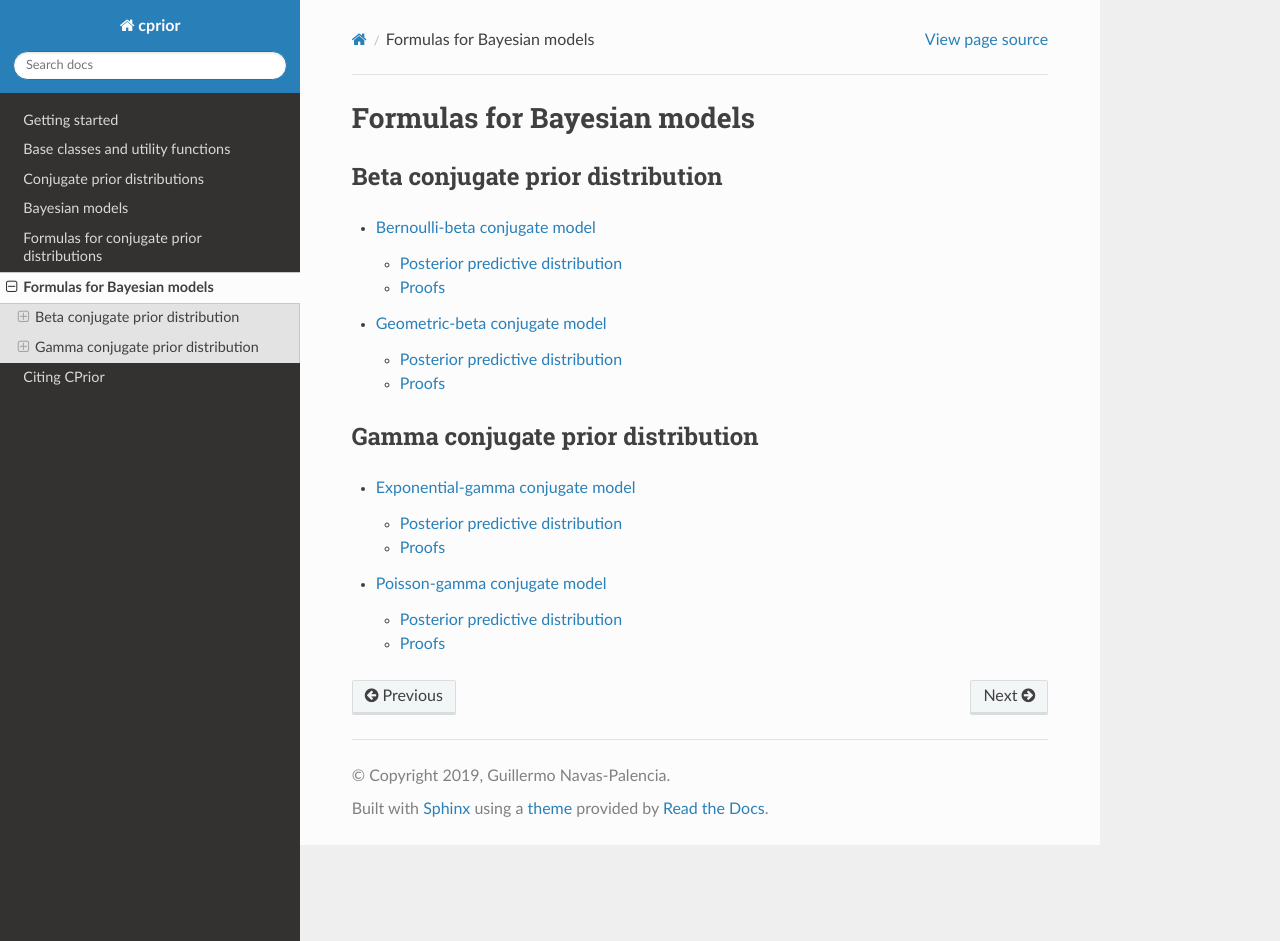
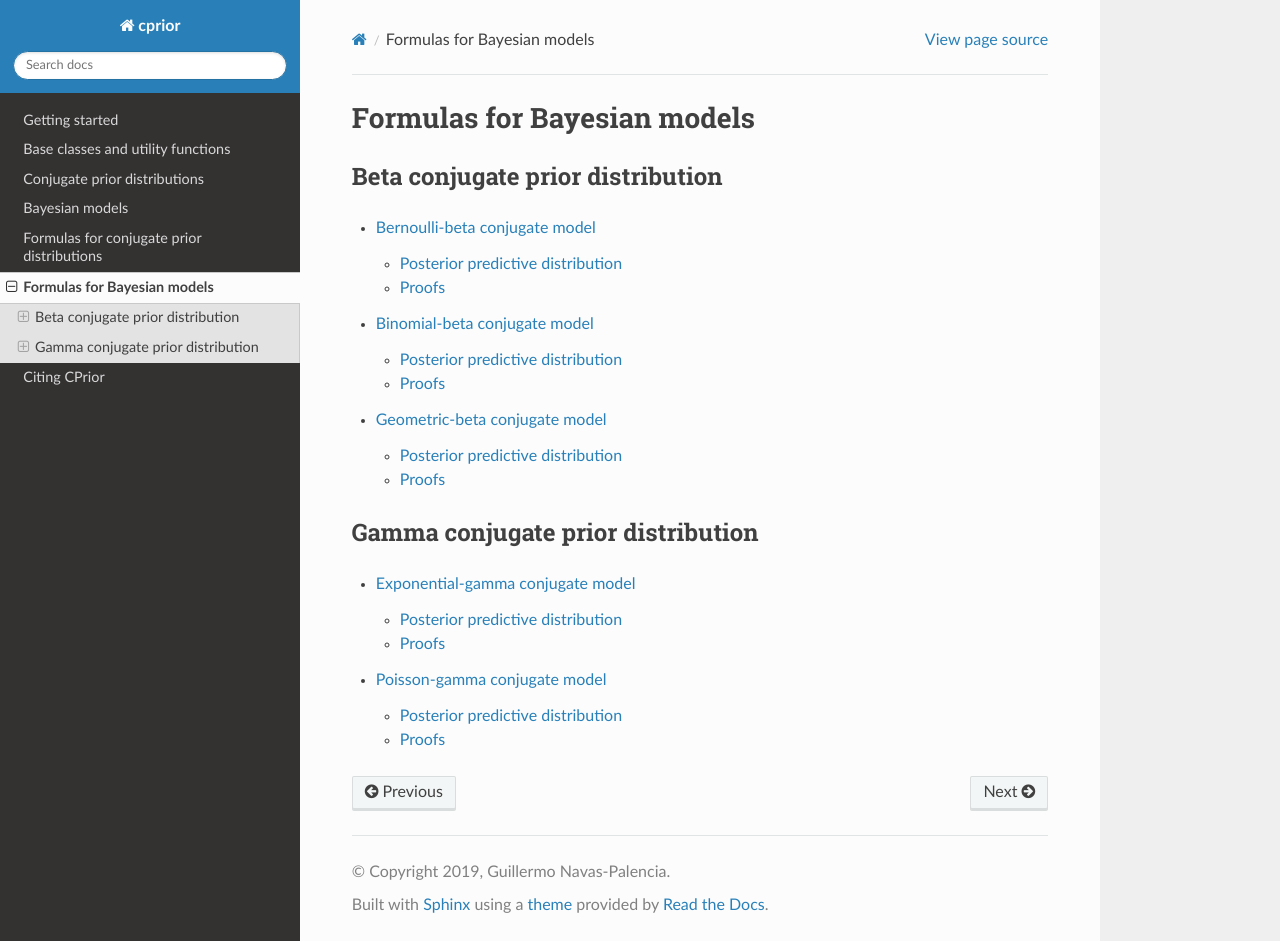
Before and after one commit to guillermo-navas-palencia/cprior, a Sphinx documentation site: the page built from doc/source/formulas_models.rst, in a window 1280 px wide and 941 px high. Built offline with Sphinx 7.4.7 and the Read the Docs theme 2.0.0, drawn with Linux system fonts in a browser that asks for light colours.

Commit message:
Add binomial model results and proofs

```diff
--- a/doc/source/formulas_models.rst
+++ b/doc/source/formulas_models.rst
@@ -8,6 +8,7 @@ Beta conjugate prior distribution
    :maxdepth: 2
 
    formulas_models_bernoulli
+   formulas_models_binomial
    formulas_models_geometric
 
 Gamma conjugate prior distribution
```
